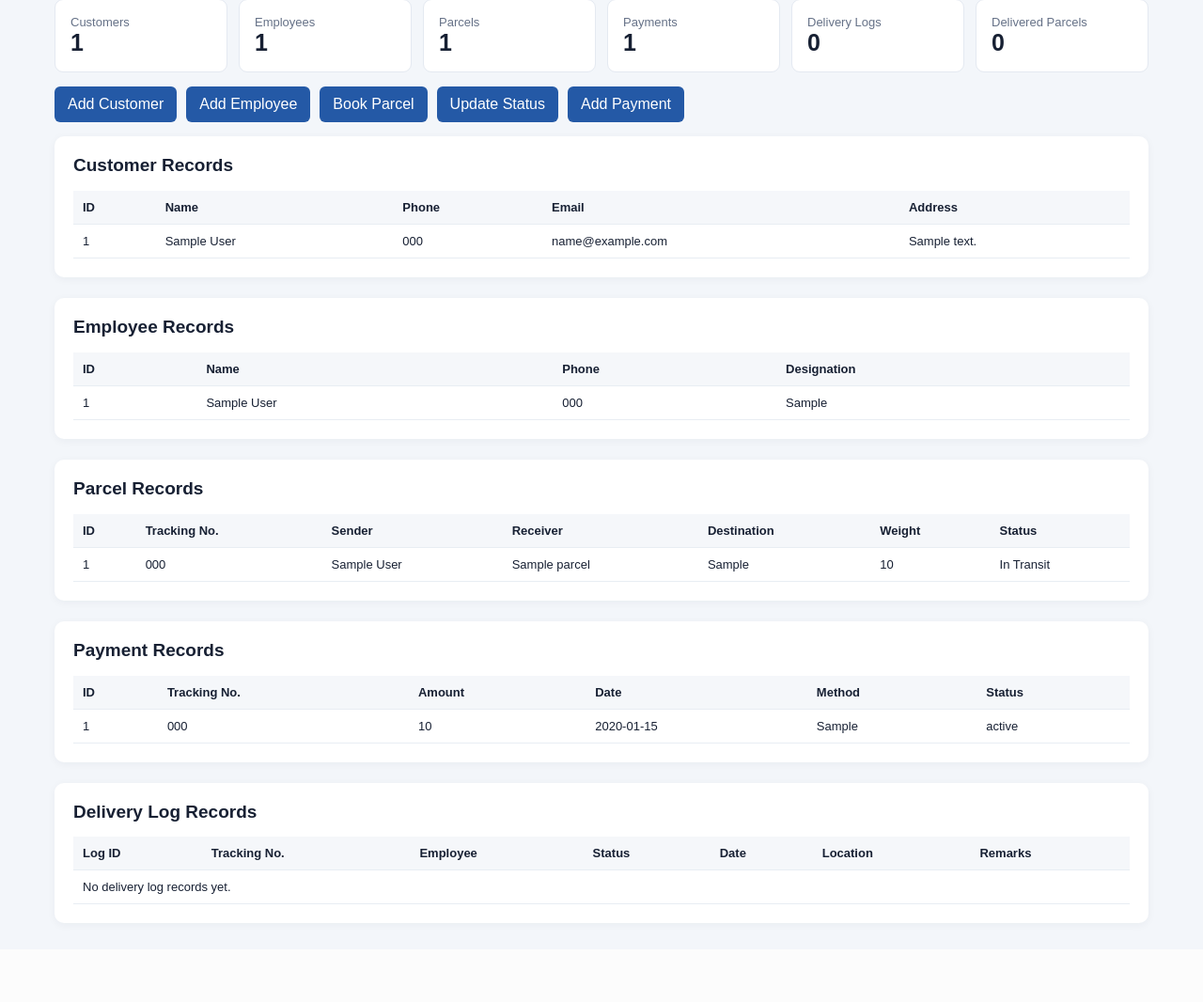
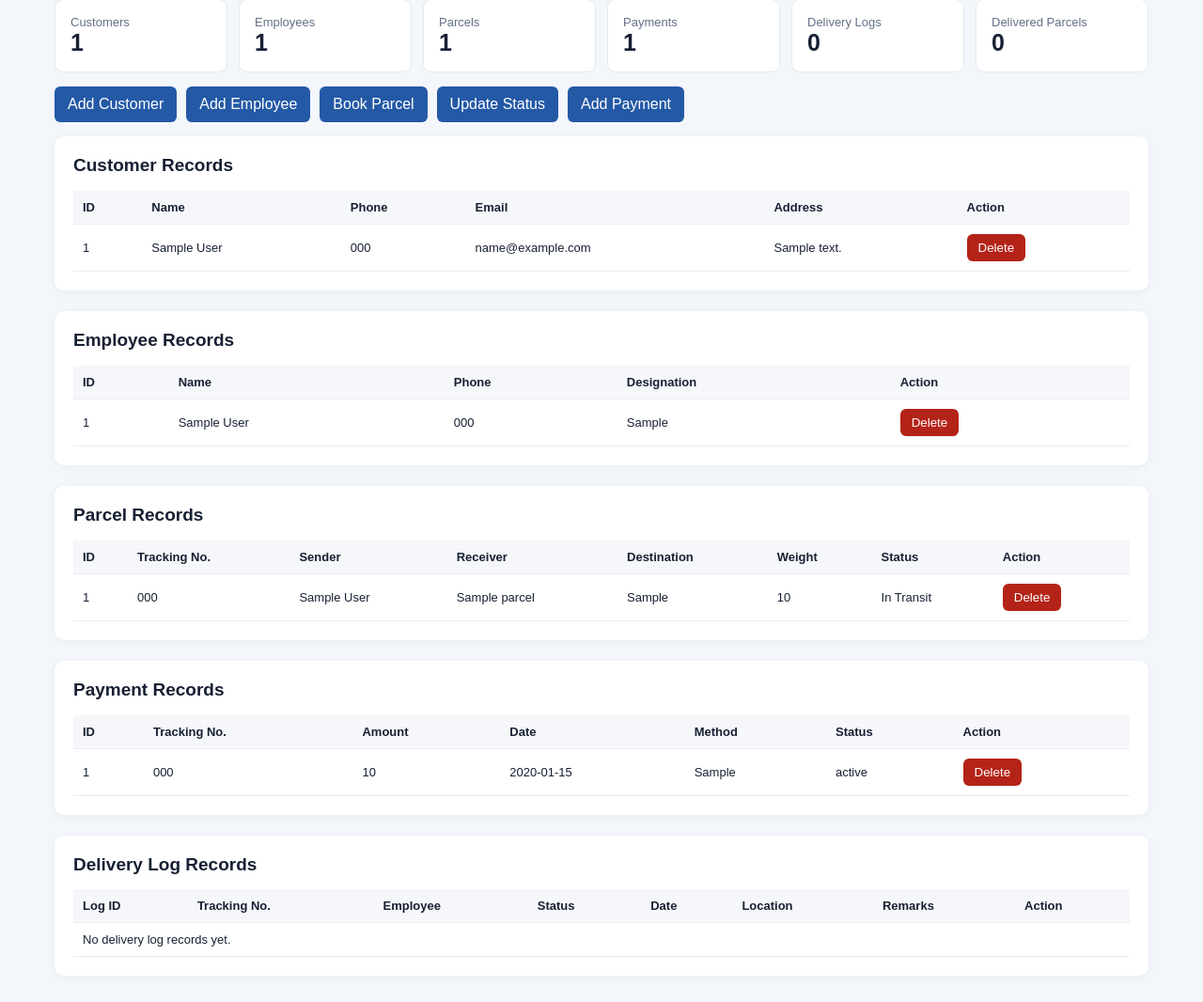
Before and after one commit to tharunrajkperiye-a11y/courier-delivery-management-system, a Flask app: page / in a window 1280 px wide. Shown: the part 178-1244 px from the top of the page at 94% size. Before the commit the page ends 1164 px from the top, so only its background shows below. Run offline with Flask 3, Linux system fonts and the light colour scheme; the visitor is signed in with stand-in values (Sample User, id 1); tables that the repository leaves empty hold one stand-in row (values such as "Sample post"); data that the repository does not hold is empty; parts of the project's set-up code (start-up, migrations or seed data) failed here and were passed over.

Commit message:
Enhance admin dashboard with delete actions
Added action buttons for deleting customer, employee, parcel, payment, and delivery log records in the admin dashboard.

```diff
--- a/templates/index.html
+++ b/templates/index.html
@@ -1,6 +1,8 @@
 {% extends "base.html" %}
 {% block title %}Dashboard | CourierFlow{% endblock %}
 {% block content %}
+<style>.delete-form{display:inline;margin:0}.btn-danger{background:#b42318!important;color:#fff!important;border:0;padding:7px 12px;border-radius:6px;cursor:pointer}</style>
+
 <h1>Admin Dashboard</h1>
 <p class="muted">Manage and review the records stored in the CourierFlow database.</p>
 <div class="stats">
@@ -20,27 +22,52 @@
 </div>
 
 <div class="panel"><h2>Customer Records</h2><div class="table-wrap"><table>
-<tr><th>ID</th><th>Name</th><th>Phone</th><th>Email</th><th>Address</th></tr>
-{% for r in customers %}<tr><td>{{r.customer_id}}</td><td>{{r.name}}</td><td>{{r.phone}}</td><td>{{r.email}}</td><td>{{r.address}}</td></tr>{% else %}<tr><td colspan="5">No customer records yet.</td></tr>{% endfor %}
+<tr><th>ID</th><th>Name</th><th>Phone</th><th>Email</th><th>Address</th><th>Action</th></tr>
+{% for r in customers %}
+<tr>
+<td>{{r.customer_id}}</td><td>{{r.name}}</td><td>{{r.phone}}</td><td>{{r.email}}</td><td>{{r.address}}</td>
+<td><form method="post" action="{{ url_for('delete_customer', record_id=r.customer_id) }}" onsubmit="return confirm('Delete this customer? Customers linked to parcels cannot be deleted.');"><button class="btn btn-danger" type="submit">Delete</button></form></td>
+</tr>
+{% else %}<tr><td colspan="6">No customer records yet.</td></tr>{% endfor %}
 </table></div></div>
 
 <div class="panel"><h2>Employee Records</h2><div class="table-wrap"><table>
-<tr><th>ID</th><th>Name</th><th>Phone</th><th>Designation</th></tr>
-{% for r in employees %}<tr><td>{{r.employee_id}}</td><td>{{r.name}}</td><td>{{r.phone}}</td><td>{{r.designation}}</td></tr>{% else %}<tr><td colspan="4">No employee records yet.</td></tr>{% endfor %}
+<tr><th>ID</th><th>Name</th><th>Phone</th><th>Designation</th><th>Action</th></tr>
+{% for r in employees %}
+<tr>
+<td>{{r.employee_id}}</td><td>{{r.name}}</td><td>{{r.phone}}</td><td>{{r.designation}}</td>
+<td><form method="post" action="{{ url_for('delete_employee', record_id=r.employee_id) }}" onsubmit="return confirm('Delete this employee? Employees linked to delivery logs cannot be deleted.');"><button class="btn btn-danger" type="submit">Delete</button></form></td>
+</tr>
+{% else %}<tr><td colspan="5">No employee records yet.</td></tr>{% endfor %}
 </table></div></div>
 
 <div class="panel"><h2>Parcel Records</h2><div class="table-wrap"><table>
-<tr><th>ID</th><th>Tracking No.</th><th>Sender</th><th>Receiver</th><th>Destination</th><th>Weight</th><th>Status</th></tr>
-{% for r in parcels %}<tr><td>{{r.parcel_id}}</td><td>{{r.tracking_number}}</td><td>{{r.sender_name}}</td><td>{{r.receiver_name}}</td><td>{{r.destination}}</td><td>{{r.weight}}</td><td>{{r.delivery_status}}</td></tr>{% else %}<tr><td colspan="7">No parcel records yet.</td></tr>{% endfor %}
+<tr><th>ID</th><th>Tracking No.</th><th>Sender</th><th>Receiver</th><th>Destination</th><th>Weight</th><th>Status</th><th>Action</th></tr>
+{% for r in parcels %}
+<tr>
+<td>{{r.parcel_id}}</td><td>{{r.tracking_number}}</td><td>{{r.sender_name}}</td><td>{{r.receiver_name}}</td><td>{{r.destination}}</td><td>{{r.weight}}</td><td>{{r.delivery_status}}</td>
+<td><form method="post" action="{{ url_for('delete_parcel', record_id=r.parcel_id) }}" onsubmit="return confirm('Delete this parcel and its related payment and delivery logs?');"><button class="btn btn-danger" type="submit">Delete</button></form></td>
+</tr>
+{% else %}<tr><td colspan="8">No parcel records yet.</td></tr>{% endfor %}
 </table></div></div>
 
 <div class="panel"><h2>Payment Records</h2><div class="table-wrap"><table>
-<tr><th>ID</th><th>Tracking No.</th><th>Amount</th><th>Date</th><th>Method</th><th>Status</th></tr>
-{% for r in payments %}<tr><td>{{r.payment_id}}</td><td>{{r.tracking_number}}</td><td>{{r.amount}}</td><td>{{r.payment_date}}</td><td>{{r.payment_method}}</td><td>{{r.payment_status}}</td></tr>{% else %}<tr><td colspan="6">No payment records yet.</td></tr>{% endfor %}
+<tr><th>ID</th><th>Tracking No.</th><th>Amount</th><th>Date</th><th>Method</th><th>Status</th><th>Action</th></tr>
+{% for r in payments %}
+<tr>
+<td>{{r.payment_id}}</td><td>{{r.tracking_number}}</td><td>{{r.amount}}</td><td>{{r.payment_date}}</td><td>{{r.payment_method}}</td><td>{{r.payment_status}}</td>
+<td><form method="post" action="{{ url_for('delete_payment', record_id=r.payment_id) }}" onsubmit="return confirm('Delete this payment record?');"><button class="btn btn-danger" type="submit">Delete</button></form></td>
+</tr>
+{% else %}<tr><td colspan="7">No payment records yet.</td></tr>{% endfor %}
 </table></div></div>
 
 <div class="panel"><h2>Delivery Log Records</h2><div class="table-wrap"><table>
-<tr><th>Log ID</th><th>Tracking No.</th><th>Employee</th><th>Status</th><th>Date</th><th>Location</th><th>Remarks</th></tr>
-{% for r in logs %}<tr><td>{{r.log_id}}</td><td>{{r.tracking_number}}</td><td>{{r.employee_name}}</td><td>{{r.status}}</td><td>{{r.status_date}}</td><td>{{r.location}}</td><td>{{r.remarks}}</td></tr>{% else %}<tr><td colspan="7">No delivery log records yet.</td></tr>{% endfor %}
+<tr><th>Log ID</th><th>Tracking No.</th><th>Employee</th><th>Status</th><th>Date</th><th>Location</th><th>Remarks</th><th>Action</th></tr>
+{% for r in logs %}
+<tr>
+<td>{{r.log_id}}</td><td>{{r.tracking_number}}</td><td>{{r.employee_name}}</td><td>{{r.status}}</td><td>{{r.status_date}}</td><td>{{r.location}}</td><td>{{r.remarks}}</td>
+<td><form method="post" action="{{ url_for('delete_log', record_id=r.log_id) }}" onsubmit="return confirm('Delete this delivery log?');"><button class="btn btn-danger" type="submit">Delete</button></form></td>
+</tr>
+{% else %}<tr><td colspan="8">No delivery log records yet.</td></tr>{% endfor %}
 </table></div></div>
 {% endblock %}
```
